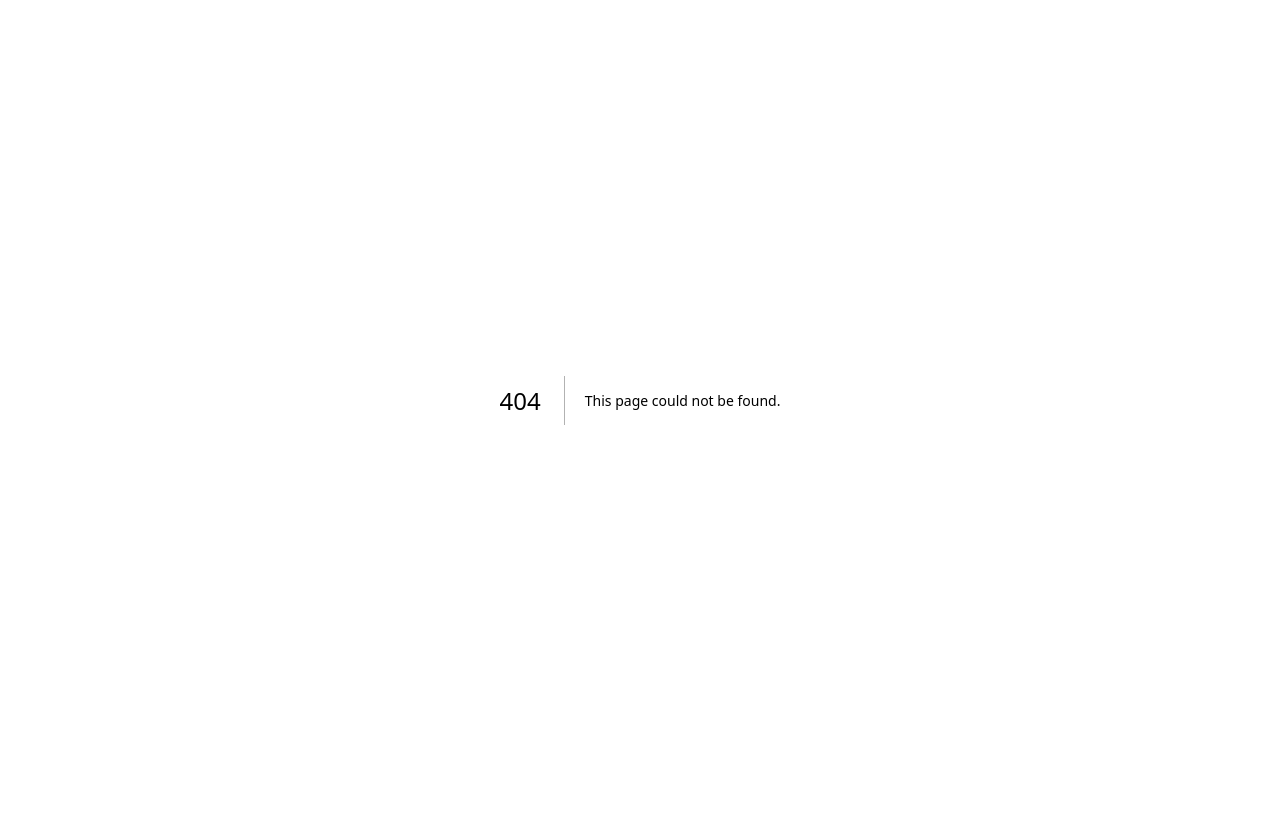
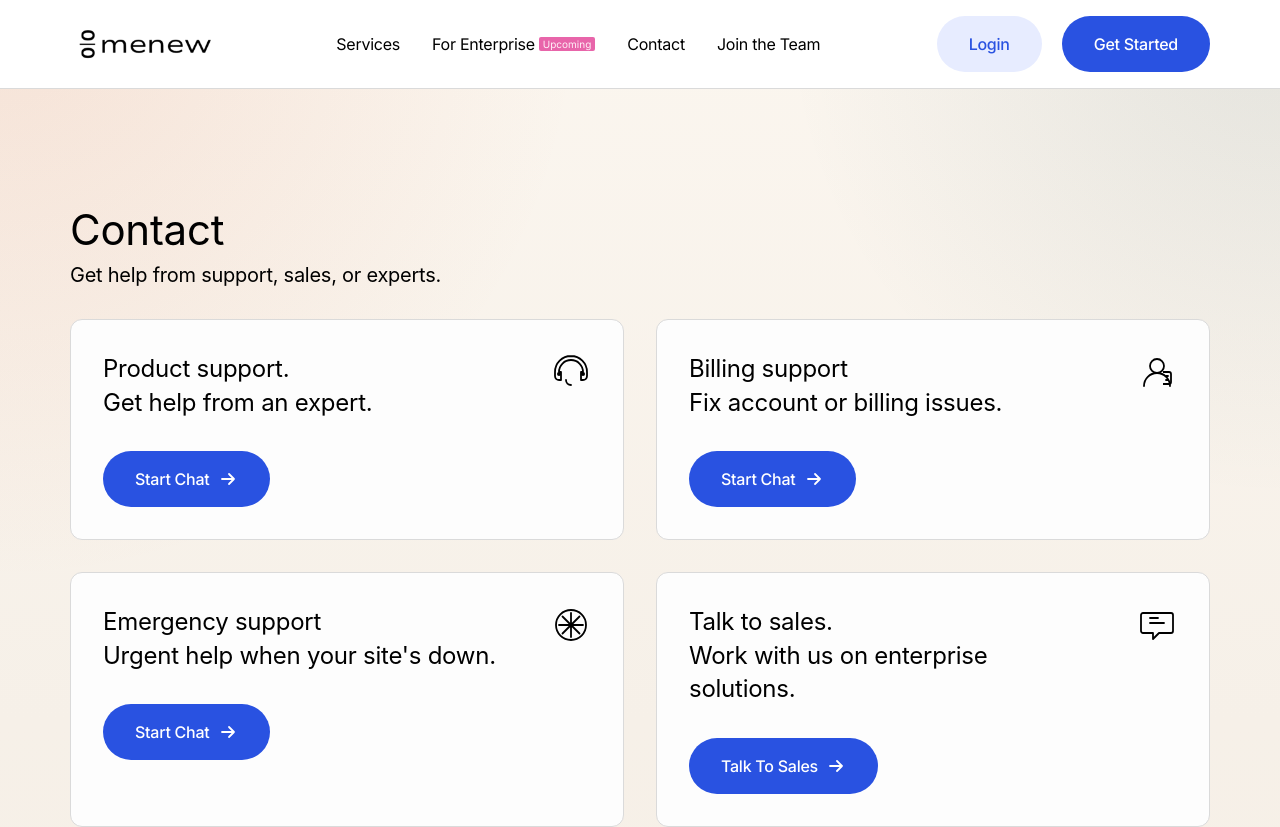
Before and after one commit to karthikreddi2016/menew, a Next.js app: page /contact in a window 1280 px wide. Before the commit this address had no page. Shown: the top 827 px of the page. Before the commit the page ends 800 px from the top, so only its background shows below. Built offline with nearby package versions, Linux system fonts and the light colour scheme.

Commit message:
implement contact page

```diff
--- /dev/null
+++ b/app/contact/page.tsx
@@ -0,0 +1,128 @@
+import { Navbar } from "@/components/layout/Navbar";
+import { Footer } from "@/components/layout/Footer";
+
+const cards = [
+  {
+    title: "Product support.",
+    subtitle: "Get help from an expert.",
+    cta: "Start Chat",
+    icon: <SupportIcon />,
+  },
+  {
+    title: "Billing support",
+    subtitle: "Fix account or billing issues.",
+    cta: "Start Chat",
+    icon: <BillingIcon />,
+  },
+  {
+    title: "Emergency support",
+    subtitle: "Urgent help when your site's down.",
+    cta: "Start Chat",
+    icon: <EmergencyIcon />,
+  },
+  {
+    title: "Talk to sales.",
+    subtitle: "Work with us on enterprise solutions.",
+    cta: "Talk To Sales",
+    icon: <SalesIcon />,
+  },
+];
+
+export default function ContactPage() {
+  return (
+    <>
+      <Navbar />
+      <main className="px-[70px] py-[120px]">
+        <div className="mx-auto max-w-[1300px] flex flex-col gap-8">
+
+          {/* Heading */}
+          <div className="flex flex-col gap-3">
+            <h1 className="font-serif text-[42px] leading-none tracking-[-0.25px] text-black">
+              Contact
+            </h1>
+            <p className="font-serif text-[20px] leading-[1.2] tracking-[-0.25px] text-black">
+              Get help from support, sales, or experts.
+            </p>
+          </div>
+
+          {/* 2×2 card grid */}
+          <div className="grid grid-cols-1 gap-8 md:grid-cols-2">
+            {cards.map((card) => (
+              <div
+                key={card.title}
+                className="flex flex-col gap-8 rounded-[12px] border border-[#dadada] bg-[#fdfdfd] p-8"
+              >
+                {/* Card header */}
+                <div className="flex items-start justify-between gap-10">
+                  <div className="font-serif text-[24px] leading-[1.4] tracking-[-0.25px] text-black">
+                    <p>{card.title}</p>
+                    <p>{card.subtitle}</p>
+                  </div>
+                  <div className="shrink-0">{card.icon}</div>
+                </div>
+
+                {/* CTA button */}
+                <div>
+                  <button className="inline-flex items-center gap-2 rounded-[31px] bg-[#2952e1] px-8 py-4 font-inter font-medium text-[16px] leading-[1.5] tracking-[-0.25px] text-white transition-colors hover:bg-[#1e42c7]">
+                    {card.cta}
+                    <ArrowRightIcon />
+                  </button>
+                </div>
+              </div>
+            ))}
+          </div>
+        </div>
+      </main>
+      <Footer />
+    </>
+  );
+}
+
+/* ── Icons ── */
+function SupportIcon() {
+  return (
+    <svg width="40" height="40" viewBox="0 0 40 40" fill="none">
+      <path d="M20 4C11.163 4 4 11.163 4 20v4a4 4 0 0 0 4 4h2V20h-2c0-6.627 5.373-12 12-12s12 5.373 12 12h-2v8h2a4 4 0 0 0 4-4v-4c0-8.837-7.163-16-16-16z" stroke="black" strokeWidth="1.8" strokeLinejoin="round" />
+      <path d="M15 28c0 2.761 2.239 5 5 5" stroke="black" strokeWidth="1.8" strokeLinecap="round" />
+      <circle cx="8" cy="22" r="2" fill="black" />
+      <circle cx="32" cy="22" r="2" fill="black" />
+    </svg>
+  );
+}
+
+function BillingIcon() {
+  return (
+    <svg width="40" height="40" viewBox="0 0 40 40" fill="none">
+      <circle cx="20" cy="14" r="7" stroke="black" strokeWidth="1.8" />
+      <path d="M7 34c0-7.18 5.82-13 13-13s13 5.82 13 13" stroke="black" strokeWidth="1.8" strokeLinecap="round" />
+      <path d="M26 20h6a2 2 0 0 1 2 2v8a2 2 0 0 1-2 2h-6" stroke="black" strokeWidth="1.8" strokeLinejoin="round" />
+      <path d="M29 24h2M29 28h2" stroke="black" strokeWidth="1.8" strokeLinecap="round" />
+    </svg>
+  );
+}
+
+function EmergencyIcon() {
+  return (
+    <svg width="40" height="40" viewBox="0 0 40 40" fill="none">
+      <circle cx="20" cy="20" r="15" stroke="black" strokeWidth="1.8" />
+      <path d="M20 8v24M8 20h24M11.5 11.5l17 17M28.5 11.5l-17 17" stroke="black" strokeWidth="1.8" strokeLinecap="round" />
+    </svg>
+  );
+}
+
+function SalesIcon() {
+  return (
+    <svg width="40" height="40" viewBox="0 0 40 40" fill="none">
+      <path d="M6 8h28a2 2 0 0 1 2 2v16a2 2 0 0 1-2 2H22l-6 6v-6H6a2 2 0 0 1-2-2V10a2 2 0 0 1 2-2z" stroke="black" strokeWidth="1.8" strokeLinejoin="round" />
+      <path d="M13 18h14M13 13h8" stroke="black" strokeWidth="1.8" strokeLinecap="round" />
+    </svg>
+  );
+}
+
+function ArrowRightIcon() {
+  return (
+    <svg width="20" height="20" viewBox="0 0 20 20" fill="none">
+      <path d="M4 10h12M11 5l5 5-5 5" stroke="white" strokeWidth="1.8" strokeLinecap="round" strokeLinejoin="round" />
+    </svg>
+  );
+}
--- a/components/layout/Navbar.tsx
+++ b/components/layout/Navbar.tsx
@@ -45,7 +45,7 @@ export function Navbar() {
           </div>
 
           <Link
-            href="#contact"
+            href="/contact"
             className="font-inter text-[16px] leading-normal tracking-[-0.25px] text-black hover:text-black/70 transition-colors"
           >
             Contact
@@ -114,7 +114,7 @@ export function Navbar() {
             </div>
 
             <Link
-              href="#contact"
+              href="/contact"
               onClick={() => setMenuOpen(false)}
               className="font-inter text-[16px] leading-normal tracking-[-0.25px] text-black hover:text-black/70 transition-colors"
             >
```
